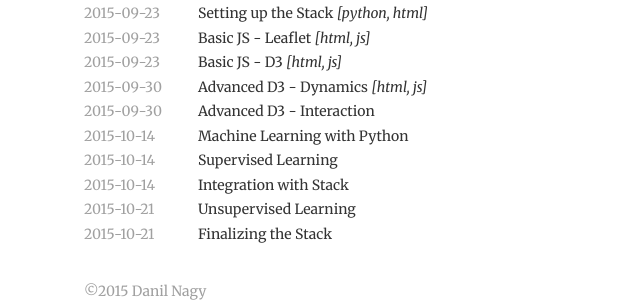
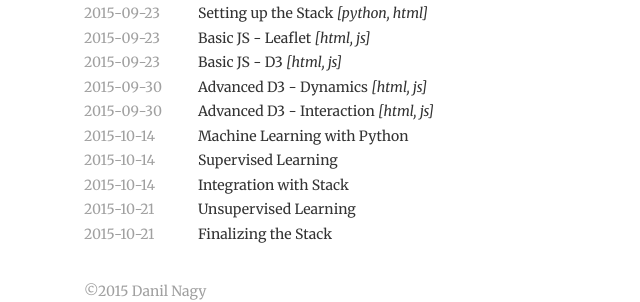
Before and after one commit to danilnagy/dmc, a Jekyll site: the page built from index.html, in a window 1280 px wide. Shown: the part 236-538 px from the top of the page, without its empty margins (172-812 px from the left). Built offline with Jekyll 4.4.1, drawn with Linux system fonts in a browser that asks for light colours; Markdown is read by kramdown in place of the engine named in the settings.

Commit message:
Update 2015-09-30-advanced-d3-interaction.md

```diff
--- a/_posts/2015-09-30-advanced-d3-interaction.md
+++ b/_posts/2015-09-30-advanced-d3-interaction.md
@@ -2,6 +2,9 @@
 layout: post
 title:  Advanced D3 - Interaction
 date:   2015-09-30 02:00:00
+tags:
+- html
+- js
 ---
 
 Advanced D3 (interaction)
```
